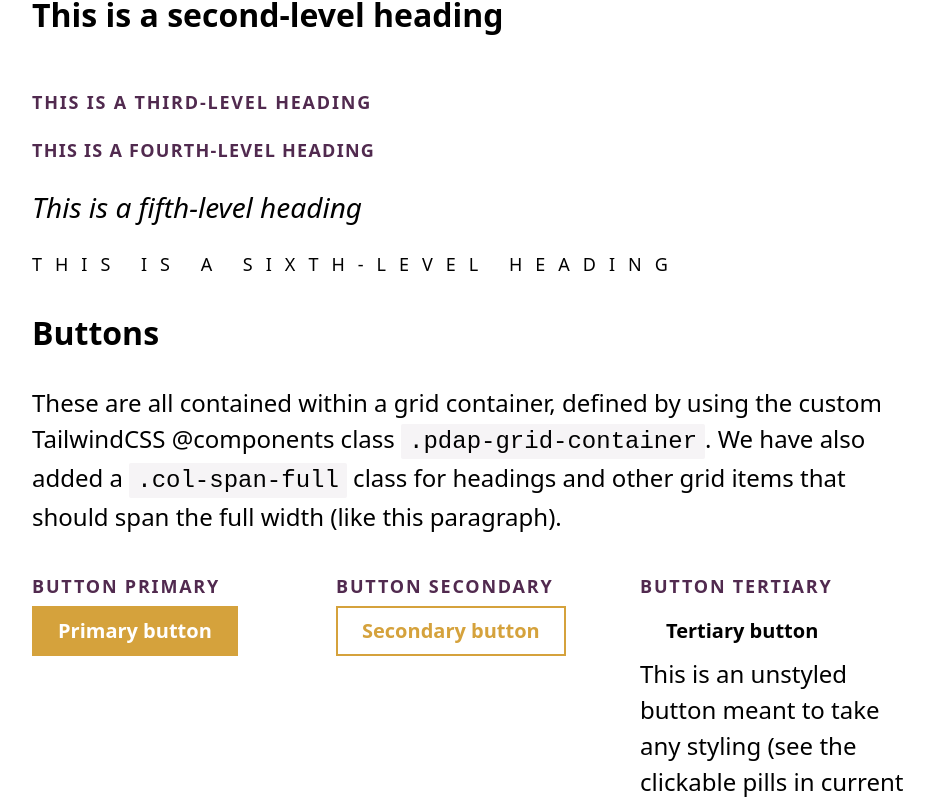
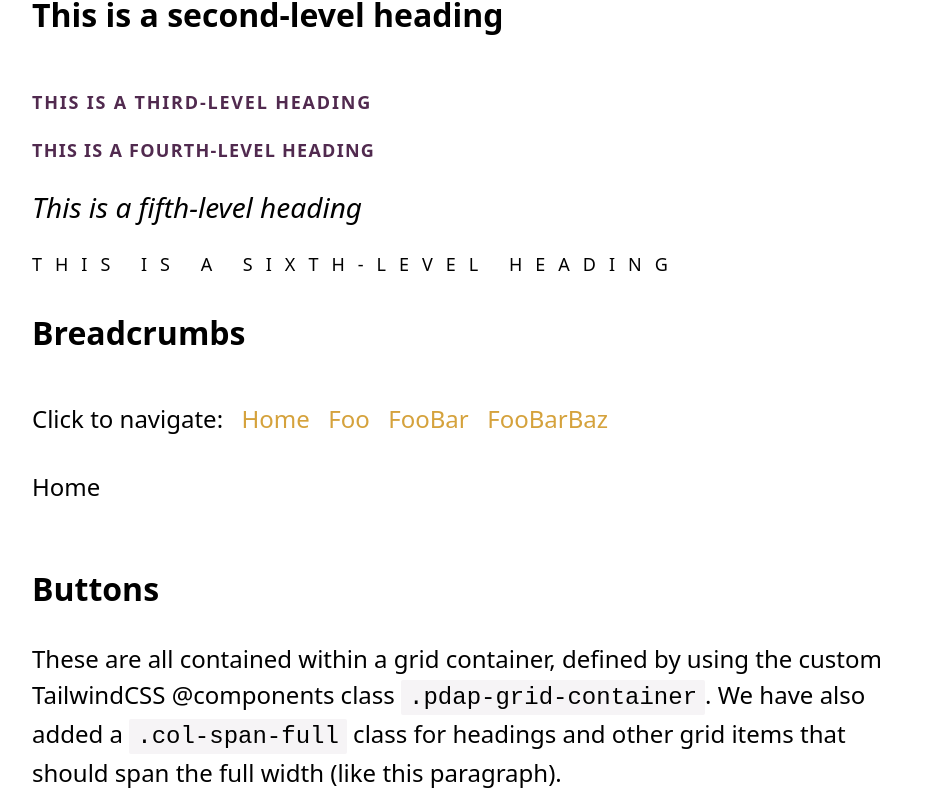
Before and after one commit to Police-Data-Accessibility-Project/design-system, a Vue app: page / in a window 1280 px wide. Shown: the part 539-1345 px from the top of the page, without its empty margins (168-1102 px from the left). Built offline with nearby package versions, Linux system fonts and the light colour scheme.

Commit message:
chore(components): add Breadcrumbs to demo app

```diff
--- a/src/demo/pages/ComponentDemo.vue
+++ b/src/demo/pages/ComponentDemo.vue
@@ -15,6 +15,19 @@
 		<h6>This is a sixth-level heading</h6>
 
 		<div class="pdap-grid-container mt-5">
+			<h2 class="col-span-full">Breadcrumbs</h2>
+			<div
+				class="col-span-2 pdap-flex-container flex-row justify-between w-full"
+			>
+				Click to navigate:
+				<router-link to="/">Home</router-link>
+				<router-link to="/foo">Foo</router-link>
+				<router-link to="/foo/bar">FooBar</router-link>
+				<router-link to="/foo/bar/baz">FooBarBaz</router-link>
+			</div>
+
+			<Breadcrumbs class="col-span-full" />
+
 			<h2 class="col-span-full mb-0">Buttons</h2>
 			<p class="col-span-full max-w-none">
 				These are all contained within a grid container, defined by using the
@@ -68,7 +81,7 @@
 
 <script setup lang="ts">
 import { PdapInputTypes } from '../../components/Input/types';
-import { Button, Form, QuickSearchForm } from '../../components';
+import { Breadcrumbs, Button, Form, QuickSearchForm } from '../../components';
 
 const mockFormSchema = [
 	{
--- a/src/demo/router.js
+++ b/src/demo/router.js
@@ -6,6 +6,39 @@ const routes = [
 		path: '/',
 		component: ComponentDemo,
 		name: 'ComponentDemo',
+		meta: {
+			breadcrumbText: 'Home',
+		},
+		children: [
+			{
+				path: '/foo',
+				component: ComponentDemo,
+				name: 'ComponentDemoFoo',
+				meta: {
+					breadcrumbText: 'Foo',
+				},
+				children: [
+					{
+						path: '/foo/bar',
+						component: ComponentDemo,
+						name: 'ComponentDemoFooBar',
+						meta: {
+							breadcrumbText: 'Bar',
+						},
+						children: [
+							{
+								path: '/foo/bar/baz',
+								component: ComponentDemo,
+								name: 'ComponentDemoFooBarBaz',
+								meta: {
+									breadcrumbText: 'Baz',
+								},
+							},
+						],
+					},
+				],
+			},
+		],
 	},
 ];
 
```
